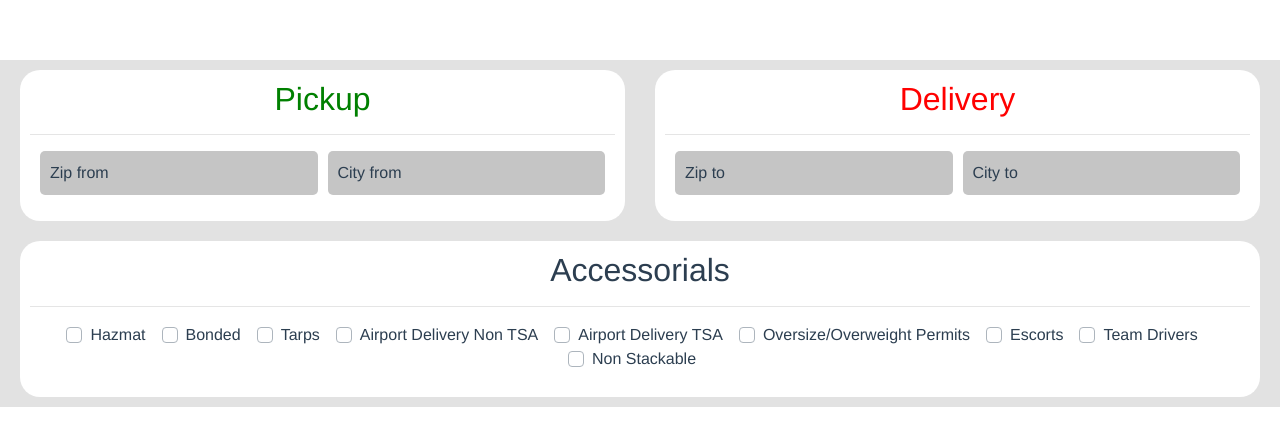
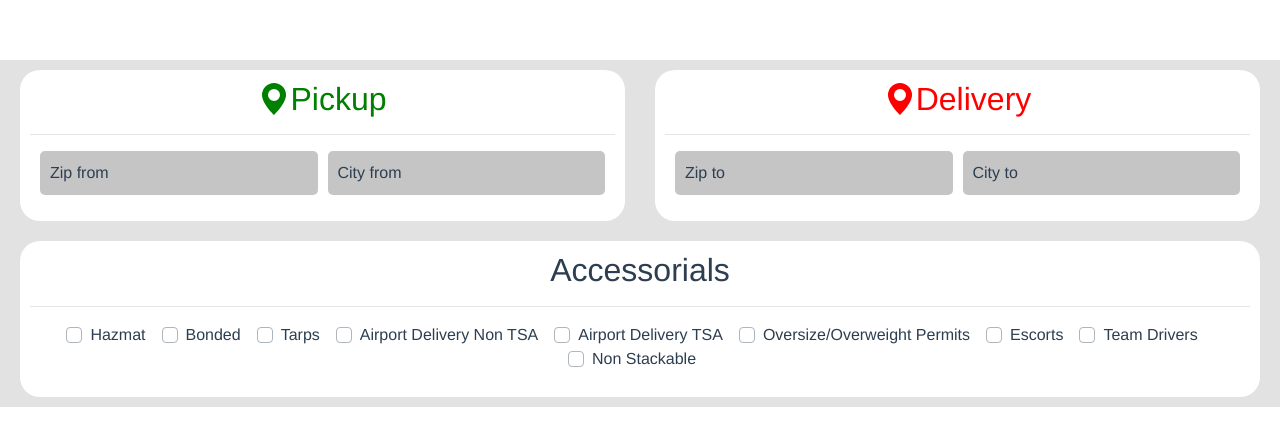
Before and after one commit to manuugm/prueba-guane, a Vue app: page / in a window 1280 px wide. Shown: the top 446 px of the page. Built offline with nearby package versions, Linux system fonts and the light colour scheme.

Commit message:
Add icon to track title

```diff
--- a/src/components/Track.vue
+++ b/src/components/Track.vue
@@ -4,7 +4,7 @@
       class="track__title"
       :class="{ green: type === 'pickup', red: type === 'delivery' }"
     >
-      {{ title }}
+      <BIconGeoAltFill />{{ title }}
     </h2>
     <hr />
     <div class="track__info">
--- a/src/main.js
+++ b/src/main.js
@@ -1,11 +1,12 @@
 import Vue from "vue";
-import { BootstrapVue } from "bootstrap-vue";
+import { BootstrapVue, BIconGeoAltFill } from "bootstrap-vue";
 import App from "./App.vue";
 import "bootstrap/dist/css/bootstrap.css";
 import "bootstrap-vue/dist/bootstrap-vue.css";
 
 Vue.config.productionTip = false;
 Vue.use(BootstrapVue);
+Vue.component("BIconGeoAltFill", BIconGeoAltFill);
 new Vue({
   render: (h) => h(App),
 }).$mount("#app");
```
